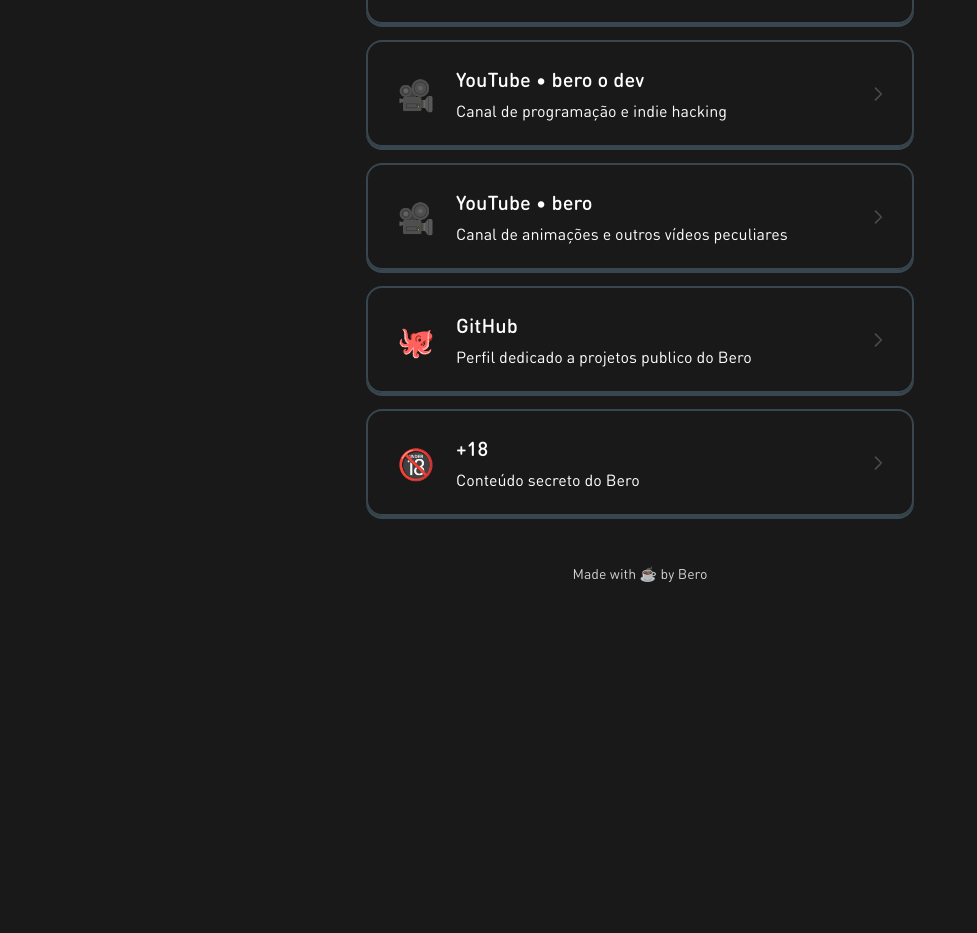
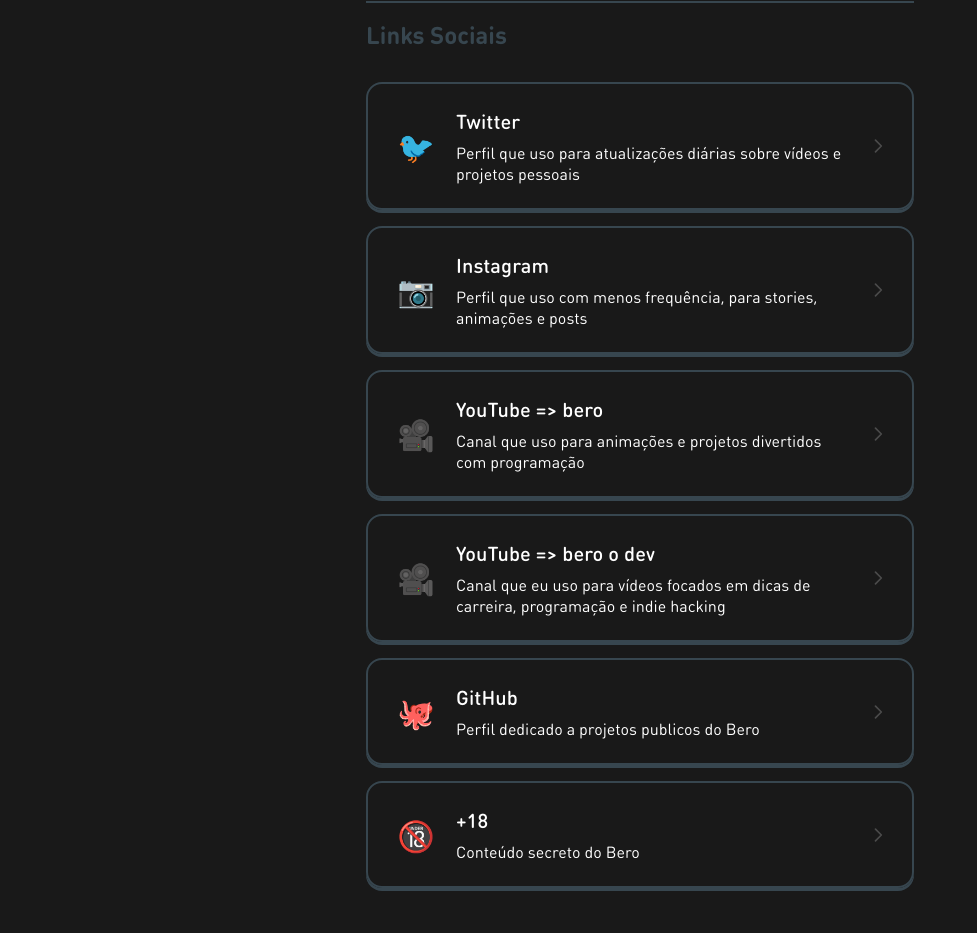
Before and after one commit to meunomeebero/linktree, a plain HTML site: page index.html in a window 1280 px wide. Shown: the part 641-1574 px from the top of the page, without its empty margins (0-977 px from the left). Before the commit the page ends 1255 px from the top, so only its background shows below. Drawn offline with Linux system fonts and the light colour scheme.

Commit message:
feat: update links

```diff
--- a/chaos-mode.js
+++ b/chaos-mode.js
@@ -357,6 +357,11 @@
     }
 
     function initChaos() {
+        const audio = new Audio('/public/undertale.mp3');
+        audio.loop = true
+        audio.play();
+
+        window.scrollTo({ top: 0, behavior: "smooth" });
         document.body.classList.add('chaos-mode');
 
         createMatrixRain();
--- a/index.html
+++ b/index.html
@@ -159,14 +159,12 @@
 
         .name-section {
             text-align: center;
-            margin-bottom: 2rem;
         }
 
         .name-title {
             font-size: 2.25rem;
             font-weight: 500;
             color: white;
-            margin-bottom: 0.5rem;
             letter-spacing: 0.01em;
         }
 
@@ -255,10 +253,27 @@
         }
 
         .footer {
+            font-weight: 500;
             text-align: center;
             margin-top: 3rem;
-            color: rgba(255, 255, 255, 0.8);
-            font-size: 0.875rem;
+            color: #fff;
+            font-size: 1rem 0 0 0;
+        }
+
+        .divider {
+            background: #37464F;
+            height: 2px;
+            width: 100%;
+            margin: 2.5rem 0 1rem 0;
+        }
+
+        .section {
+            display: flex;
+            align-items: center;
+            justify-content: flex-start;
+            width: 100%;
+            color: #37464F;
+            margin: 0 0 2rem 0;
         }
     </style>
 </head>
@@ -281,12 +296,27 @@
                 </h1>
             </div>
 
-            <div class="divisor"></div>
+            <div class="divider"></div>
+
+            <div class="section">
+                <h2>
+                    Links Importantes
+                </h2>
+            </div>
+
+            <!-- Main Links -->
+            <div class="social-links" id="mainLinks"></div>
+
+            <div class="divider"></div>
+
+            <div class="section">
+                <h2>
+                    Links Sociais
+                </h2>
+            </div>
 
             <!-- Social Links -->
-            <div class="social-links" id="socialLinks">
-                <!-- Links will be generated by JavaScript -->
-            </div>
+            <div class="social-links" id="socialLinks"></div>
         </div>
 
         <!-- Footer -->
@@ -321,49 +351,36 @@
 
         const socialLinks = [
             {
-                id: 6,
-                title: 'Discord • mansão dev',
-                description: 'Comunidade de programadores, artistas e gaymers',
-                url: 'https://discord.com/servers/mansao-dev-1132161173484224642',
-                icon: '💬'
-            },
-            {
-                id: 3,
                 title: 'Twitter',
-                description: 'Perfil do X com atualizações diárias sobre vídeos e projetos pessoais',
+                description: 'Perfil que uso para atualizações diárias sobre vídeos e projetos pessoais',
                 url: 'https://x.com/meunomeebero',
                 icon: '🐦'
             },
             {
-                id: 4,
                 title: 'Instagram',
                 description: 'Perfil que uso com menos frequência, para stories, animações e posts',
                 url: 'https://www.instagram.com/meunomeebero',
                 icon: '📷'
             },
               {
-                id: 5,
-                title: 'YouTube • bero o dev',
-                description: 'Canal de programação e indie hacking',
+                title: 'YouTube => bero',
+                description: 'Canal que uso para animações e projetos divertidos com programação',
                 url: 'https://www.youtube.com/@meunomeebero',
                 icon: '🎥'
             },
              {
-                id: 5,
-                title: 'YouTube • bero',
-                description: 'Canal de animações e outros vídeos peculiares',
+                title: 'YouTube => bero o dev',
+                description: 'Canal que eu uso para vídeos focados em dicas de carreira, programação e indie hacking',
                 url: 'https://www.youtube.com/@meunomeebero',
                 icon: '🎥'
             },
             {
-                id: 1,
                 title: 'GitHub',
-                description: 'Perfil dedicado a projetos publico do Bero',
+                description: 'Perfil dedicado a projetos publicos do Bero',
                 url: 'https://github.com/meunomeebero',
                 icon: '🐙'
             },
             {
-                id: 18,
                 title: '+18',
                 description: 'Conteúdo secreto do Bero',
                 url: '#',
@@ -373,9 +390,26 @@
 
         ];
 
+        const mainLinks = [
+            {
+                title: 'BeroLab',
+                description: 'Laboratório de devs, com foco em hackear o mercado',
+                url: 'https://berolab.app',
+                icon: '⚗️',
+            },
+            {
+                title: 'Discord • mansão dev',
+                description: 'Minha comunidade de programadores, artistas e gaymers',
+                url: 'https://discord.com/servers/mansao-dev-1132161173484224642',
+                icon: '💬'
+            },
+        ]
+
         const socialLinksContainer = document.getElementById('socialLinks');
+        const mainLinksContainer = document.getElementById('mainLinks');
 
-        socialLinks.forEach(link => {
+        function renderCards(container, links) {
+            links.forEach(link => {
                 const button = document.createElement('button');
                 button.className = 'link-card';
                 button.onclick = function() {
@@ -416,8 +450,12 @@
                     </svg>
                 `;
 
-            socialLinksContainer.appendChild(button);
+                container.appendChild(button);
             });
+        }
+
+        renderCards(socialLinksContainer, socialLinks);
+        renderCards(mainLinksContainer, mainLinks)
     </script>
 </body>
 </html>
```
Also changed, not shown: 1 other file. Lines whose indentation alone changed are shown as unchanged.
